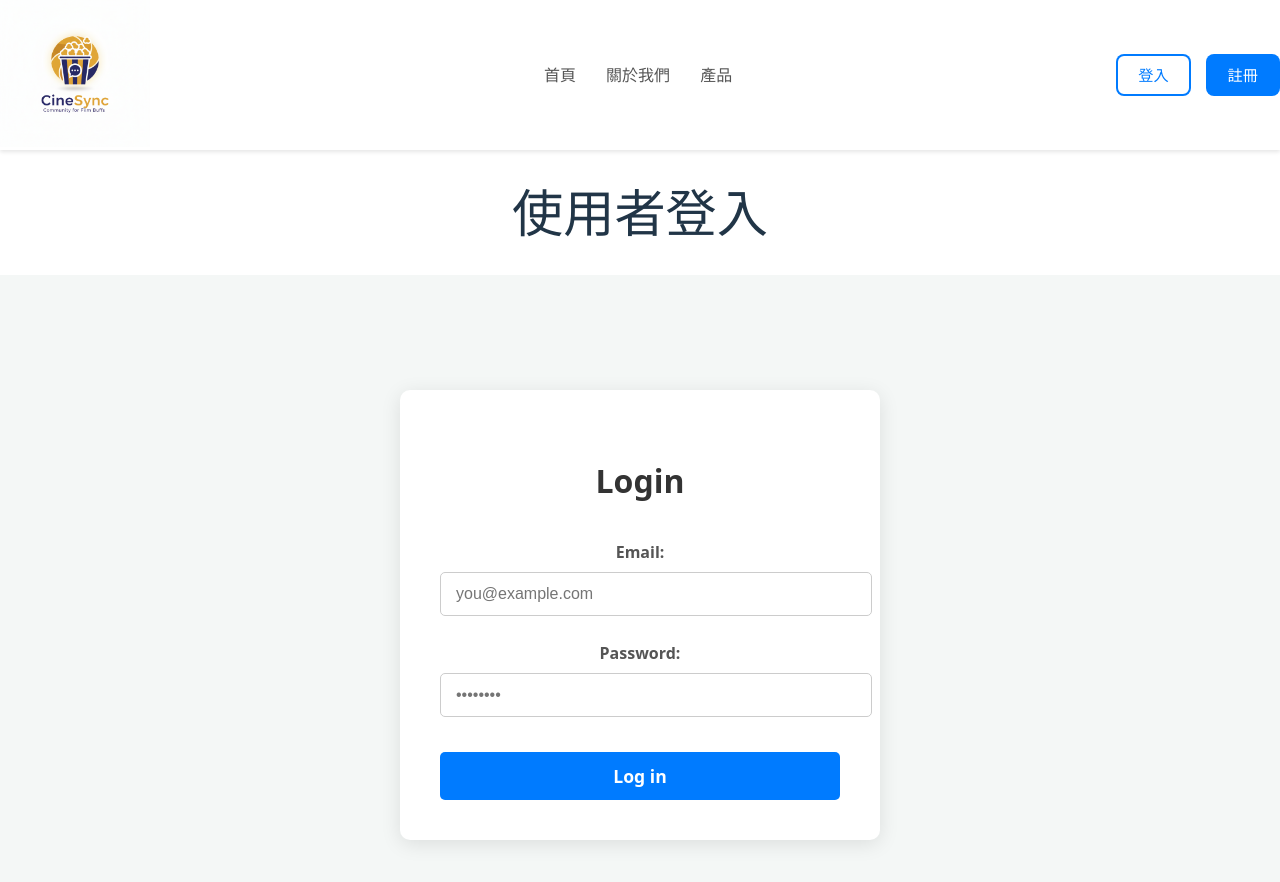
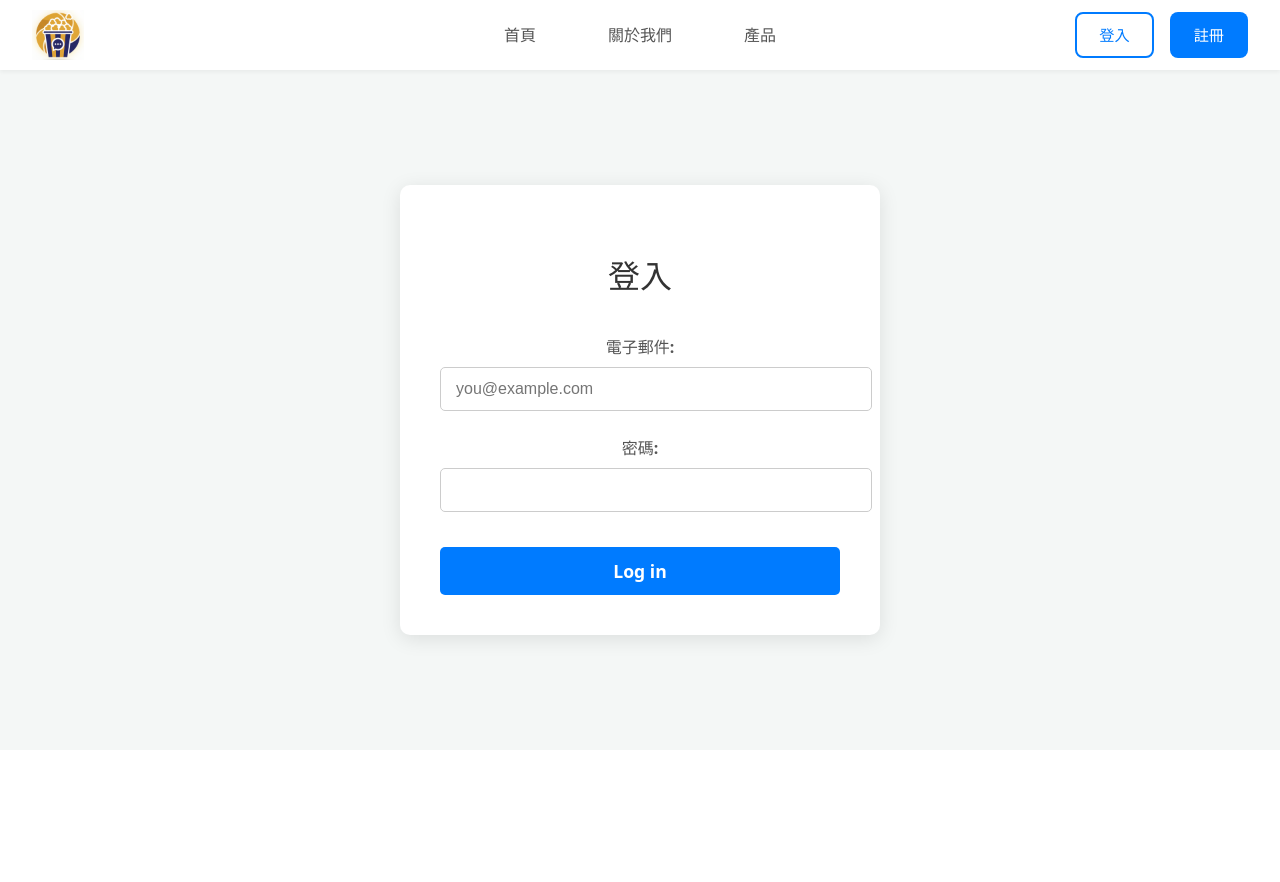
Before and after one commit to Mason0112/CineSync-frontend, a React (Vite) app: page /login in a window 1280 px wide. Shown: the top 882 px of the page. After the commit the page ends 800 px from the top, so only its background shows below. Built offline with nearby package versions, Linux system fonts and the light colour scheme.

Commit message:
新增 Zustand 狀態管理庫，更新登入邏輯以儲存使用者名稱，調整 TopBar 和 LoginForm 元件的顯示文字，並優化 CSS 樣式

```diff
--- a/package.json
+++ b/package.json
@@ -13,7 +13,8 @@
     "axios": "^1.12.2",
     "react": "^19.1.1",
     "react-dom": "^19.1.1",
-    "react-router-dom": "^7.9.1"
+    "react-router-dom": "^7.9.1",
+    "zustand": "^5.0.8"
   },
   "devDependencies": {
     "@eslint/js": "^9.36.0",
--- a/src/components/LoginForm.tsx
+++ b/src/components/LoginForm.tsx
@@ -27,10 +27,10 @@ export const LoginForm = ({ onLogin, isLoading, error }: LoginFormProps) => {
   return (
     <div className={styles.formContainer}>
       <form onSubmit={handleSubmit} className={styles.form}>
-        <h2 className={styles.title}>Login</h2>
+        <h2 className={styles.title}>登入</h2>
 
         <div className={styles.formGroup}>
-          <label htmlFor="email" className={styles.label}>Email:</label>
+          <label htmlFor="email" className={styles.label}>電子郵件:</label>
           <input
             id="email"
             type="email"
@@ -44,7 +44,7 @@ export const LoginForm = ({ onLogin, isLoading, error }: LoginFormProps) => {
         </div>
 
         <div className={styles.formGroup}>
-          <label htmlFor="password" className={styles.label}>Password:</label>
+          <label htmlFor="password" className={styles.label}>密碼:</label>
           <input
             id="password"
             type="password"
@@ -53,7 +53,6 @@ export const LoginForm = ({ onLogin, isLoading, error }: LoginFormProps) => {
             onChange={handleChange}
             required
             className={styles.input}
-            placeholder="••••••••"
           />
         </div>
         {error && <span className={styles.error}>{error}</span>}
--- a/src/components/TopBar.css
+++ b/src/components/TopBar.css
@@ -1,104 +1,208 @@
-/* 使用 Flexbox 來做排版，非常方便 */
-.topbar {
-  display: flex;
-  justify-content: space-between; /* 讓子元素平均分佈在兩側 */
-  align-items: center; /* 垂直置中 */
-  padding: 0 0rem;
-  height: 150px; /* 固定高度 */
-  background-color: #ffffff;
-  box-shadow: 0 2px 4px rgba(0, 0, 0, 0.1); /* 加個陰影更有立體感 */
-  width: 100%;
+/* TopBar.css */
+
+/* ✨ 1. 全域變數與主題設定 (Design System) */
+/* 將常用的值定義成變數，方便統一管理和修改 */
+:root {
+  --primary-color: #007bff;
+  --primary-color-dark: #0056b3;
+  --secondary-color: #6c757d;
+  --secondary-color-dark: #5a6268;
+  --text-color: #333;
+  --text-color-light: #555;
+  --background-color: #ffffff;
+  --border-color: #eaeaea;
+  --header-height: 70px; /* 稍微加高一點，更大氣 */
+  --border-radius: 8px;
+  --transition-speed: 0.3s;
 }
 
-.topbar-logo  {
+/* --- 主要容器 --- */
+.topbar {
+  display: grid;
+  grid-template-columns: 1fr auto 1fr;
+  align-items: center;
+  width: 100%;
+  height: var(--header-height);
+  padding: 0 32px; /* 稍微加大左右邊距 */
+  box-sizing: border-box;
+  background-color: var(--background-color);
+  /* 使用柔和的陰影增加立體感 */
+  box-shadow: 0 2px 4px rgba(0, 0, 0, 0.05);
+  position: sticky; /* 讓導覽列滾動時固定在頂部 */
+  top: 0;
+  z-index: 1000;
+}
+
+/* --- Logo 區塊 --- */
+.topbar-logo {
+  grid-column: 1;
+  justify-self: start;
+  /* 確保 logo 垂直置中 */
   display: flex;
   align-items: center;
-  text-decoration: none;
-  color: #333;
 }
 
+
 .topbar-logo img {
-  height: 150px; /* Logo 圖片高度 */
-  margin-right: 10px;
+  /* 設定一個比 topbar 高度 (70px) 稍小的高度 */
+  height: 50px;
+
+  /* 寬度設為 auto，瀏覽器會自動計算以維持 1:1 的比例 */
+  width: auto;
+
+  /* 確保圖片在垂直方向上對齊得很好 */
+  vertical-align: middle;
+
+  /* 之前的 object-fit 和 object-position 樣式現在都不需要了 */
 }
 
+
+/* --- 中間導覽列 --- */
 .topbar-nav {
-  display: flex;
-  list-style: none; /* 去除 ul 的預設點點 */
+  grid-column: 2;
+  justify-self: center;
+}
+
+.topbar-nav ul { /* 您的 JSX 結構沒有 ul，所以這個選擇器可能用不到 */
+  list-style: none;
   margin: 0;
   padding: 0;
+  display: flex;
+  gap: 32px; /* 加大連結間距 */
 }
 
+/* 直接對 li 元素操作 */
 .topbar-nav li {
-  margin: 0 15px; /* 連結之間的間距 */
+  list-style: none;
+  display: inline-block; /* 讓 li 水平排列 */
+  margin: 0 20px;
 }
 
 .topbar-nav a {
   text-decoration: none;
-  color: #555;
-  font-weight: bold;
-  transition: color 0.3s;
+  color: var(--text-color-light);
+  font-weight: 500; /* 使用 500 字重，更優雅 */
+  font-size: 1rem;
+  padding: 8px 0;
+  position: relative;
+  transition: color var(--transition-speed) ease;
+}
+
+/* ✨ 3. 導覽列連結美化：滑鼠懸停時出現底線動畫 */
+.topbar-nav a::after {
+  content: '';
+  position: absolute;
+  width: 100%;
+  height: 2px;
+  bottom: 0;
+  left: 0;
+  background-color: var(--primary-color);
+  transform: scaleX(0); /* 初始狀態下底線寬度為 0 */
+  transform-origin: bottom right;
+  transition: transform var(--transition-speed) ease-out;
 }
 
 .topbar-nav a:hover {
-  color: #007bff; /* 滑鼠移上去時變色 */
+  color: var(--text-color);
 }
 
+.topbar-nav a:hover::after {
+  transform: scaleX(1); /* 滑鼠懸停時底線展開 */
+  transform-origin: bottom left;
+}
+
+
+/* --- 右側使用者功能區 --- */
 .topbar-actions {
+  grid-column: 3;
+  justify-self: end;
   display: flex;
   align-items: center;
-  gap: 15px; /* 稍微拉大按鈕間距 */
+  gap: 16px;
 }
 
-/* 建立一個通用的按鈕基底樣式 */
+/* ✨ 4. 使用者區塊細節：美化歡迎訊息 */
+.topbar-actions span {
+  color: var(--text-color);
+  font-weight: 500;
+  white-space: nowrap; /* 避免文字換行 */
+}
+
+/* --- 通用按鈕樣式 --- */
 .button {
-  padding: 10px 22px; /* 增加內邊距，讓按鈕更大方 */
+  padding: 10px 22px;
   border: none;
-  border-radius: 8px; /* 更圓潤的邊角 */
+  border-radius: var(--border-radius);
   cursor: pointer;
   font-weight: bold;
   font-size: 0.95rem;
-  text-decoration: none; /* 確保 Link 元件沒有底線 */
-  display: inline-block; /* 讓 Link 元件表現得像按鈕 */
-  transition: all 0.3s ease; /* 平滑的過渡動畫 */
+  text-decoration: none;
+  display: inline-block;
+  transition: all var(--transition-speed) ease;
+  border: 2px solid transparent; /* 預留邊框位置，避免 hover 時跳動 */
 }
 
-/* 按鈕的通用互動效果 */
+/* ✨ 5. 按鈕互動效果打磨 */
 .button:hover {
-  transform: translateY(-2px); /* 向上浮動一點 */
-  box-shadow: 0 4px 8px rgba(0, 0, 0, 0.1); /* 增加陰影 */
+  transform: translateY(-2px);
+  box-shadow: 0 4px 12px rgba(0, 0, 0, 0.1);
 }
 .button:active {
-  transform: translateY(0); /* 按下時恢復原位 */
-  box-shadow: 0 2px 4px rgba(0, 0, 0, 0.1);
+  transform: translateY(0);
+  box-shadow: 0 2px 6px rgba(0, 0, 0, 0.1);
 }
 
-/* 主要按鈕 (例如: 註冊) - 填滿顏色 */
+/* 主要按鈕 (註冊) */
 .button-primary {
-  background-color: #007bff; /* 主題色 */
+  background-color: var(--primary-color);
   color: white;
 }
 .button-primary:hover {
-  background-color: #0056b3; /* 滑鼠懸停時加深顏色 */
+  background-color: var(--primary-color-dark);
 }
 
-/* 次要按鈕 (例如: 登入) - 描邊樣式 */
+/* 次要按鈕 (登入) */
 .button-secondary {
   background-color: transparent;
-  color: #007bff;
-  /* 加上一個和背景色同色的 box-shadow 來製造邊框效果，避免 hover 時跳動 */
-  box-shadow: inset 0 0 0 2px #007bff;
+  color: var(--primary-color);
+  border: 2px solid var(--primary-color);
 }
 .button-secondary:hover {
-  background-color: #007bff;
+  background-color: var(--primary-color);
   color: white;
 }
 
-/* 登出按鈕 - 通常使用較低調或不同的顏色 */
+/* 登出按鈕 */
 .button-logout {
-  background-color: #6c757d; /* 中性灰色 */
+  background-color: var(--secondary-color);
   color: white;
 }
 .button-logout:hover {
-  background-color: #5a6268;
+  background-color: var(--secondary-color-dark);
 }
+
+/* ✨ 6. 最重要的加分項：響應式設計 (RWD) */
+/* 當螢幕寬度小於 768px (平板或手機) */
+@media (max-width: 768px) {
+  .topbar {
+    padding: 0 16px; /* 縮小邊距 */
+    /* 將中間的導覽列空間清空，左右各佔一半 */
+    grid-template-columns: auto 1fr;
+  }
+
+  .topbar-nav {
+    display: none; /* 隱藏桌面版的文字導覽列 */
+  }
+
+  .topbar-actions {
+    grid-column: 2; /* 將右側區塊移到第二欄 */
+  }
+
+  /* 可以新增一個漢堡選單按鈕 (需要在 JSX 中加入) */
+  /* .hamburger-menu { display: block; } */
+
+  /* 在手機上可能只顯示圖示或簡化文字 */
+  .topbar-actions span {
+    display: none; /* 隱藏歡迎文字，節省空間 */
+  }
+}
--- a/src/components/TopBar.tsx
+++ b/src/components/TopBar.tsx
@@ -1,12 +1,12 @@
 // TopBar.tsx
 
-import './TopBar.css';
-import logo from '../images/logo.png';
+import "./TopBar.css";
+import logo from "../images/BigLogo.png";
 import { Link } from "react-router-dom";
-import { useAuth } from '../contexts/AuthContext';
+import { useAuth } from "../contexts/AuthContext";
 
 const TopBar = () => {
-  const { isLoggedIn, logout } = useAuth();
+  const { isLoggedIn, logout, userName } = useAuth();
 
   return (
     <nav className="topbar">
@@ -16,22 +16,33 @@ const TopBar = () => {
           <img src={logo} alt="Website Logo" />
         </Link>
       </div>
-      <ul className="topbar-nav">
-        <li><Link to="/">首頁</Link></li>
-        <li><Link to="/about">關於我們</Link></li>
-        <li><Link to="/products">產品</Link></li>
+      <div className="topbar-nav">
+        <ul>
+          <li>
+            <Link to="/">首頁</Link>
+          </li>
+          <li>
+            <Link to="/about">關於我們</Link>
+          </li>
+          <li>
+            <Link to="/products">產品</Link>
+          </li>
         </ul>
+      </div>
 
       {/* 使用者功能區 - 套用新的 CSS class */}
       <div className="topbar-actions">
         {isLoggedIn ? (
           // 如果已登入，顯示登出按鈕
+          <>
+            <span>歡迎回來，{userName}！</span>
             <button
               className="button button-logout" // 套用登出按鈕樣式
               onClick={logout}
             >
               登出
             </button>
+          </>
         ) : (
           // 如果未登入，顯示註冊和登入按鈕
           <>
--- a/src/pages/LoginPage.tsx
+++ b/src/pages/LoginPage.tsx
@@ -23,10 +23,12 @@ export const LoginPage = () => {
       );
 
       const token = response.data.token;
+      console.log(response.data)
+      const loginName = response.data.users.userName; // 假設後端回傳的欄位名稱是 userName
       if (token) {
-        localStorage.setItem("authToken", token);
-        login(token);
+        login(token, loginName);
         console.log("登入成功！Token 已儲存:", token);
+        console.log("登入成功！userName 已儲存:", loginName);
         navigate("/");
       } else {
         setError("登入失敗：未取得 token。");
@@ -37,6 +39,7 @@ export const LoginPage = () => {
           err.response?.data?.message || err.message || "發生未知錯誤";
         setError(`登入失敗：${errorMessage}`);
       } else {
+        console.error(err);
         setError("發生未知錯誤，可能為網路問題");
       }
     } finally {
@@ -46,7 +49,6 @@ export const LoginPage = () => {
 
   return (
     <div className="login-page-container">
-      <h1 className="page-title">使用者登入</h1>
       <LoginForm onLogin={handleLogin} isLoading={loading} error={error} />
     </div>
   );
```
Also changed, not shown: src/contexts/AuthContext.tsx (+22 -10 lines), src/images/Biglogo.png (added), 1 other file (tests, documents, lock files or other folders). Lines whose indentation alone changed are shown as unchanged.
